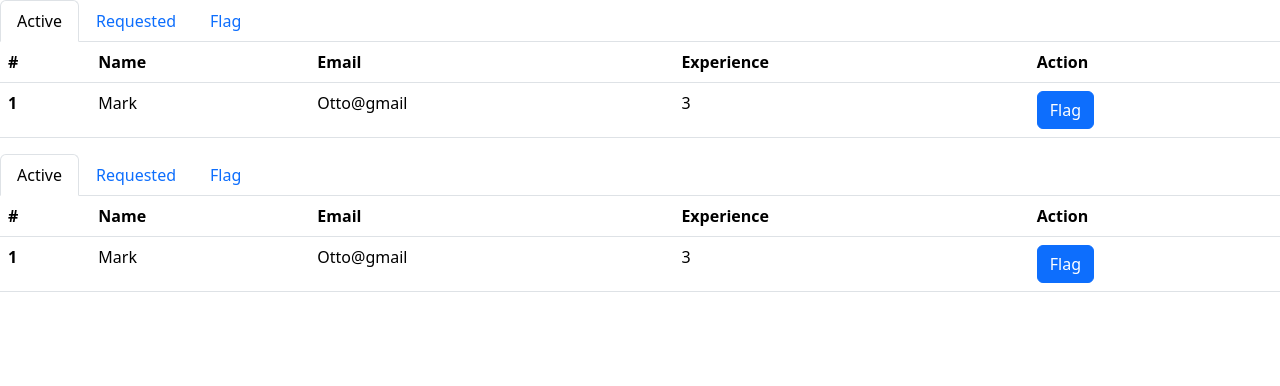
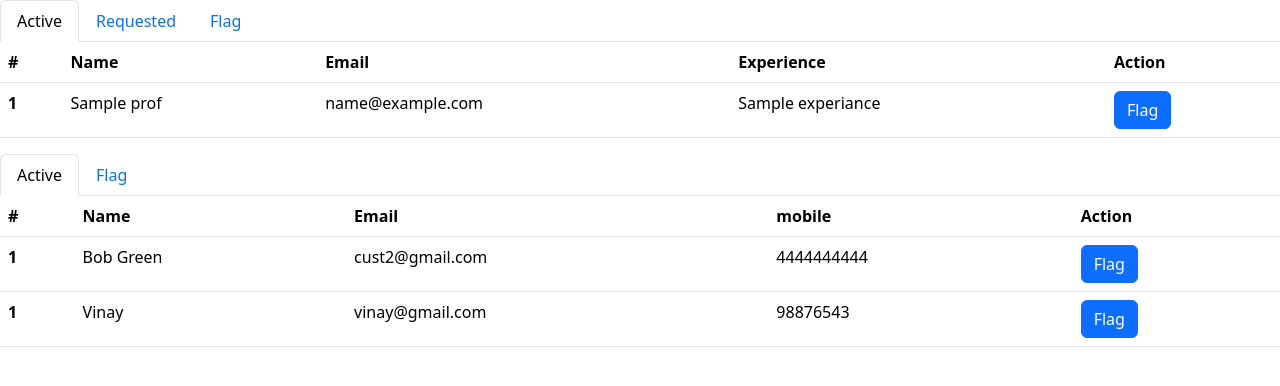
Before and after one commit to 22f3002758/Appdev1-May-26, a Flask app: template templates/admin/dashboard.html in a window 1280 px wide. Shown: the part 68-454 px from the top of the page. Run offline with Flask 3, Linux system fonts and the light colour scheme; tables that the repository leaves empty hold one stand-in row (values such as "Sample post"); the template is opened without the code that fills it: values that come from a table or form of the project are taken from there, most other values are stand-ins (such as "Sample title", 1, 10 or a date in 2020).

Commit message:
Day-4: admin dashbaord+professional dashboard

```diff
--- a/templates/admin/dashboard.html
+++ b/templates/admin/dashboard.html
@@ -78,13 +78,17 @@
                         </tr>
                     </thead>
                     <tbody>
+                        {% for prof in profs %}
+                        {% if prof.status=="Active" %}
                         <tr>
                             <th scope="row">1</th>
-                            <td>Mark</td>
-                            <td>Otto@gmail</td>
-                            <td>3</td>
-                            <td><button type="button" class="btn btn-primary">Flag</button></td>
+                            <td>{{prof.name}}</td>
+                            <td>{{prof.email}}</td>
+                            <td>{{prof.experiance}}</td>
+                            <td><a type="button" href="/admin/professional/Flag/{{prof.id}}" class="btn btn-primary">Flag</a></td>
                         </tr>
+                        {% endif %}
+                        {% endfor %}
 
                     </tbody>
                 </table>
@@ -102,14 +106,19 @@
                         </tr>
                     </thead>
                     <tbody>
+                        {% for prof in profs %}
+                        {% if prof.status=="Registered" %}
                         <tr>
                             <th scope="row">1</th>
-                            <td>Mark</td>
-                            <td>Otto@gmail</td>
-                            <td>3</td>
-                            <td><button type="button" class="btn btn-primary">Accept/Reject</button></td>
+                            <td>{{prof.name}}</td>
+                            <td>{{prof.email}}</td>
+                            <td>{{prof.experiance}}</td>
+                            <td><a type="button" href="/admin/professional/Accept/{{prof.id}}" class="btn btn-primary">Accept</a>
+                                <a type="button" href="/admin/professional/Reject/{{prof.id}}" class="btn btn-primary">Reject</a>
+                            </td>
                         </tr>
-
+                        {% endif %}
+                        {% endfor %}
                     </tbody>
                 </table>
             </div>
@@ -126,14 +135,17 @@
                         </tr>
                     </thead>
                     <tbody>
+                        {% for prof in profs %}
+                        {% if prof.status=="Flagged" %}
                         <tr>
                             <th scope="row">1</th>
-                            <td>Mark</td>
-                            <td>Otto@gmail</td>
-                            <td>3</td>
-                            <td><button type="button" class="btn btn-primary">UnFlag</button></td>
+                            <td>{{prof.name}}</td>
+                            <td>{{prof.email}}</td>
+                            <td>{{prof.experiance}}</td>
+                            <td><a type="button" href="/admin/professional/Unflag/{{prof.id}}" class="btn btn-primary">UnFlag</button></td>
                         </tr>
-
+                        {% endif %}
+                        {% endfor %}
                     </tbody>
                 </table>
             </div>
@@ -143,24 +155,20 @@
     <div class="card-body">
         <ul class="nav nav-tabs" id="myTab" role="tablist">
             <li class="nav-item" role="presentation">
-                <button class="nav-link active" id="pills-active-profs-tab" data-bs-toggle="tab"
-                    data-bs-target="#pills-active-profs" type="button" role="tab" aria-controls="home-tab-pane"
+                <button class="nav-link active" id="pills-active-cust-tab" data-bs-toggle="tab"
+                    data-bs-target="#pills-active-cust" type="button" role="tab" aria-controls="home-tab-pane"
                     aria-selected="true">Active</button>
             </li>
+
             <li class="nav-item" role="presentation">
-                <button class="nav-link" id="pills-registered-profs-tab" data-bs-toggle="tab"
-                    data-bs-target="#pills-registered-profs" type="button" role="tab"
-                    aria-controls="profile-tab-pane" aria-selected="false">Requested</button>
-            </li>
-            <li class="nav-item" role="presentation">
-                <button class="nav-link" id="pills-flagged-profs-tab" data-bs-toggle="tab"
-                    data-bs-target="#pills-flagged-profs" type="button" role="tab" aria-controls="contact-tab-pane"
+                <button class="nav-link" id="pills-flagged-cust-tab" data-bs-toggle="tab"
+                    data-bs-target="#pills-flag-cust" type="button" role="tab" aria-controls="contact-tab-pane"
                     aria-selected="false">Flag</button>
             </li>
 
         </ul>
         <div class="tab-content" id="myTabContent">
-            <div class="tab-pane fade show active" id="pills-active-profs" role="tabpanel"
+            <div class="tab-pane fade show active" id="pills-active-cust" role="tabpanel"
                 aria-labelledby="home-tab" tabindex="0">
                 <table class="table">
                     <thead>
@@ -168,68 +176,52 @@
                             <th scope="col">#</th>
                             <th scope="col">Name</th>
                             <th scope="col">Email</th>
-                            <th scope="col">Experience</th>
+                            <th scope="col">mobile</th>
                             <th scope="col">Action</th>
                         </tr>
                     </thead>
                     <tbody>
+                        {% for cust in customers %}
+                        {% if cust.status == 'Active' %}
                         <tr>
                             <th scope="row">1</th>
-                            <td>Mark</td>
-                            <td>Otto@gmail</td>
-                            <td>3</td>
-                            <td><button type="button" class="btn btn-primary">Flag</button></td>
+                            <td>{{cust.name}}</td>
+                            <td>{{cust.email}}</td>
+                            <td>{{cust.mobile}}</td>
+                            <td><a type="button" href= "/admin/customer/Flag/{{cust.id}}" class="btn btn-primary">Flag</a></td>
                         </tr>
-
+                        {% endif %}
+                        {% endfor %}
                     </tbody>
                 </table>
             </div>
-            <div class="tab-pane fade" id="pills-registered-profs" role="tabpanel" aria-labelledby="profile-tab" tabindex="0">
+            <div class="tab-pane fade" id="pills-flag-cust" role="tabpanel" aria-labelledby="profile-tab" tabindex="0">
                 <table class="table">
                     <thead>
                         <tr>
                             <th scope="col">#</th>
                             <th scope="col">Name</th>
                             <th scope="col">Email</th>
-                            <th scope="col">Experience</th>
+                            <th scope="col">Mobile</th>
                             <th scope="col">Action</th>
                         </tr>
                     </thead>
                     <tbody>
+                        {% for cust in customers %}
+                        {% if cust.status == 'Flagged' %}
                         <tr>
                             <th scope="row">1</th>
-                            <td>Mark</td>
-                            <td>Otto@gmail</td>
-                            <td>3</td>
-                            <td><button type="button" class="btn btn-primary">Accept/Reject</button></td>
+                            <td>{{cust.name}}</td>
+                            <td>{{cust.email}}</td>
+                            <td>{{cust.mobile}}</td>
+                            <td><a type="button" href= "/admin/customer/Unflag/{{cust.id}}" class="btn btn-primary">Unflag</a></td>
                         </tr>
-
+                        {% endif %}
+                        {% endfor %}
                     </tbody>
                 </table>
             </div>
-            <div class="tab-pane fade" id="pills-flagged-profs" role="tabpanel" aria-labelledby="contact-tab" tabindex="0">
-            <table class="table">
-                    <thead>
-                        <tr>
-                            <th scope="col">#</th>
-                            <th scope="col">Name</th>
-                            <th scope="col">Email</th>
-                            <th scope="col">Experience</th>
-                            <th scope="col">Action</th>
-                        </tr>
-                    </thead>
-                    <tbody>
-                        <tr>
-                            <th scope="row">1</th>
-                            <td>Mark</td>
-                            <td>Otto@gmail</td>
-                            <td>3</td>
-                            <td><button type="button" class="btn btn-primary">UnFlag</button></td>
-                        </tr>
 
-                    </tbody>
-                </table>
-            </div>
 
         </div>
     </div>
```
Also changed, not shown: backend/routes.py (+48 -3 lines), templates/professional/dashboard.html (added, +191 -0 lines), instance/mydb.sqlite3.
